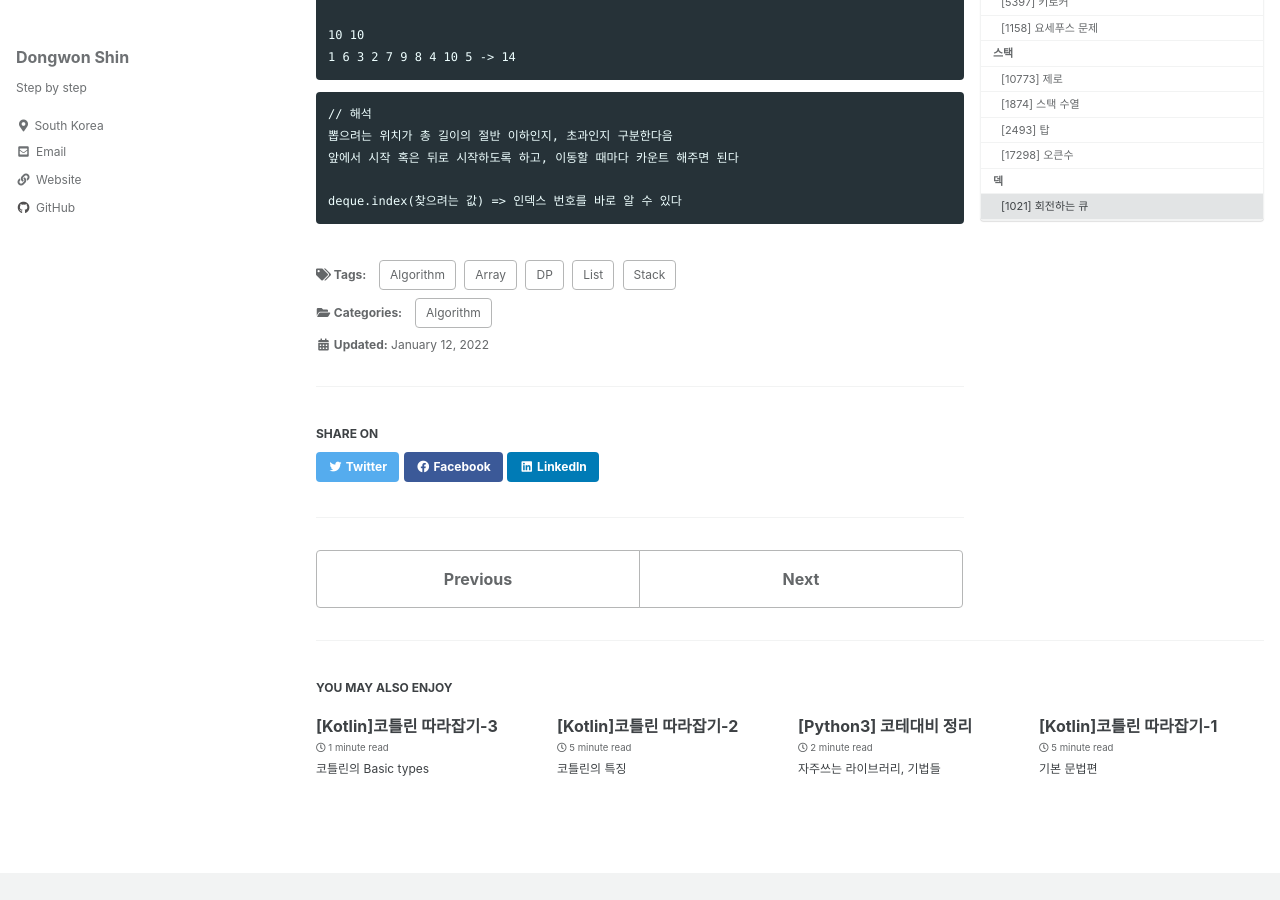
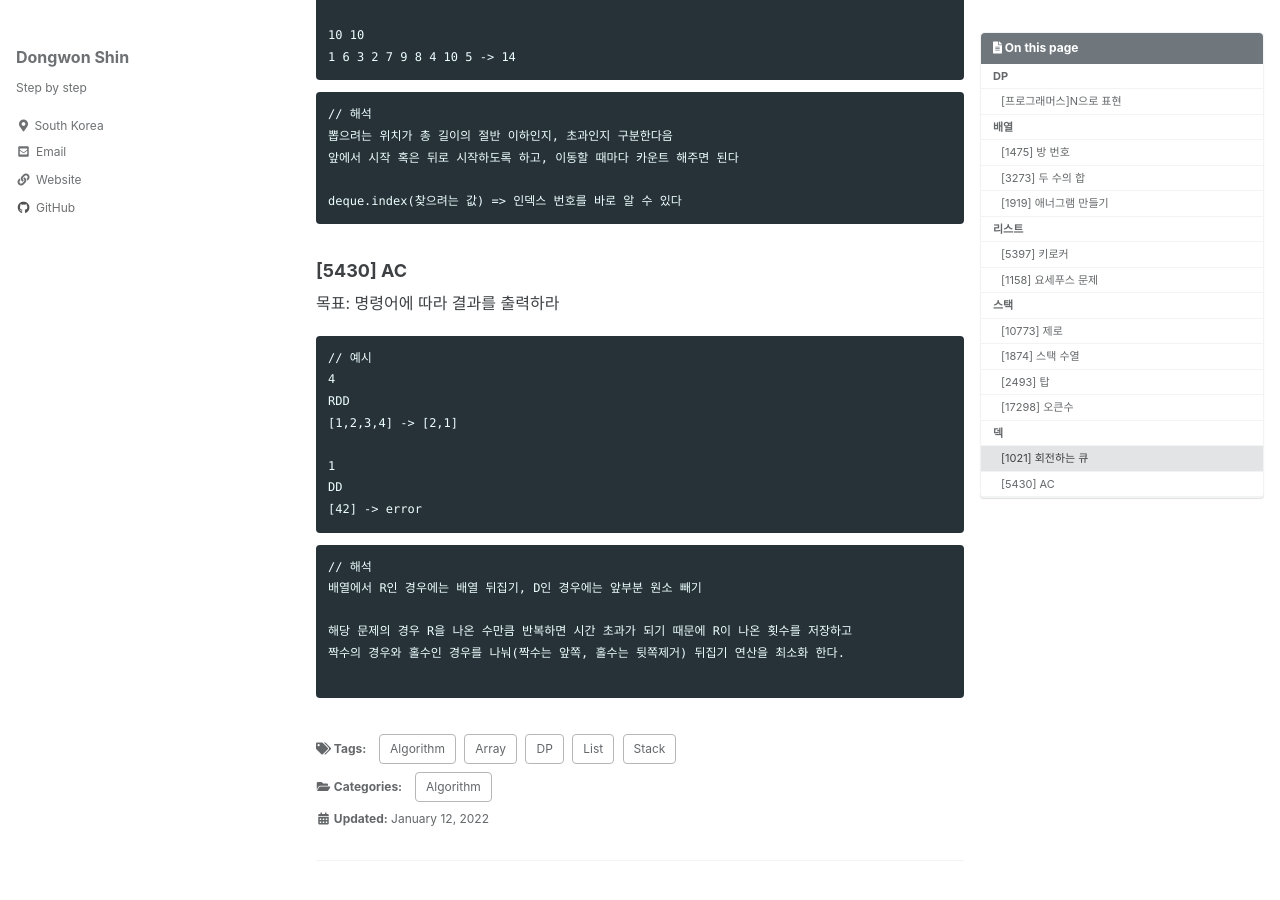
Before and after one commit to ponopono0322/ponopono0322.github.io, a Jekyll site: the page built from _posts/2022-01-12-algorithm.md, in a window 1280 px wide and 900 px high, scrolled down 5090 px. Built offline with Jekyll 4.4.1, drawn with Linux system fonts in a browser that asks for light colours; cached includes are drawn as plain includes; some web fonts are replaced.

Commit message:
Update 2022-01-12-algorithm.md

````diff
--- a/_posts/2022-01-12-algorithm.md
+++ b/_posts/2022-01-12-algorithm.md
@@ -246,3 +246,26 @@ arr[stack.pop()] = origin[i]
 
 deque.index(찾으려는 값) => 인덱스 번호를 바로 알 수 있다
 ```
+
+### [5430] AC
+목표: 명령어에 따라 결과를 출력하라
+
+```
+// 예시
+4
+RDD
+[1,2,3,4] -> [2,1]
+
+1
+DD
+[42] -> error
+```
+
+```
+// 해석
+배열에서 R인 경우에는 배열 뒤집기, D인 경우에는 앞부분 원소 빼기
+
+해당 문제의 경우 R을 나온 수만큼 반복하면 시간 초과가 되기 때문에 R이 나온 횟수를 저장하고
+짝수의 경우와 홀수인 경우를 나눠(짝수는 앞쪽, 홀수는 뒷쪽제거) 뒤집기 연산을 최소화 한다.
+
+```
````
